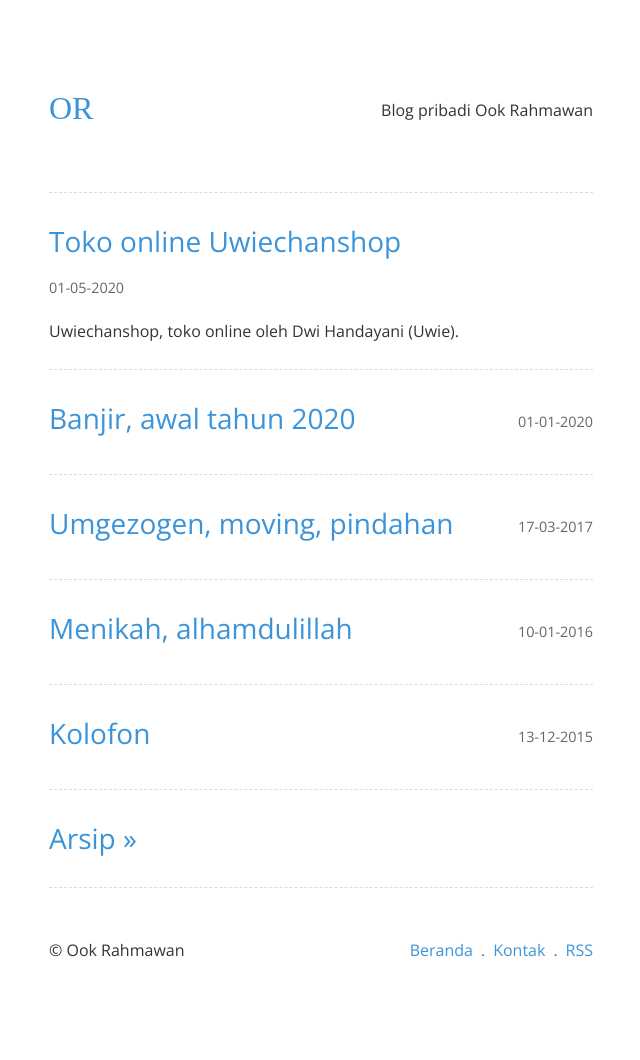
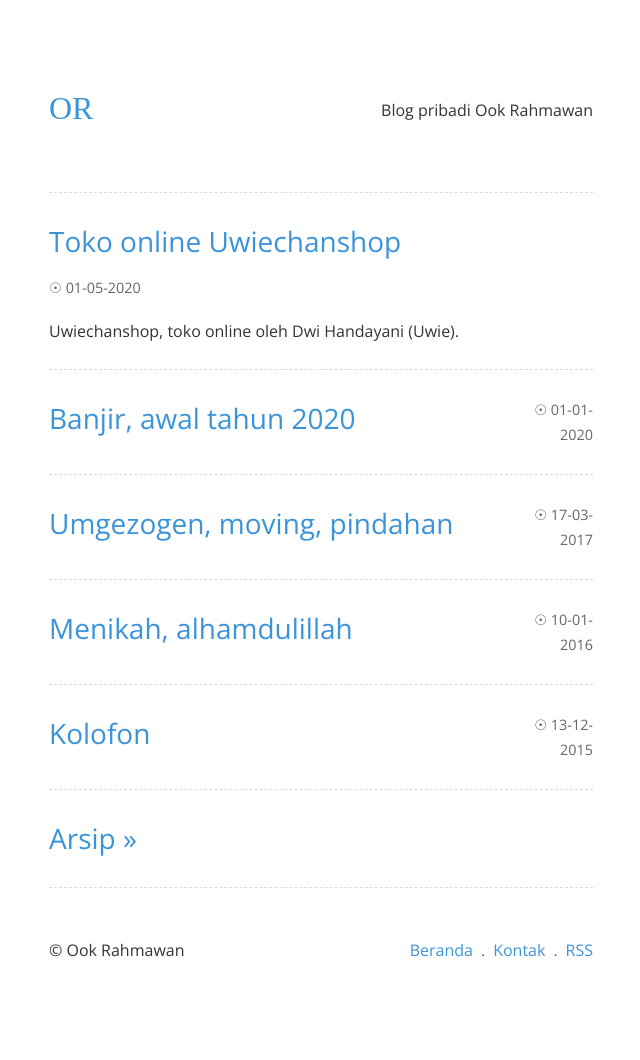
Before and after one commit to krhmwn/krhmwn.github.io, a Jekyll site: the page built from index.html, in a window 1280 px wide. Shown: the whole page, without its empty margins (319-959 px from the left). Built offline with Jekyll 4.4.1, drawn with Linux system fonts in a browser that asks for light colours; some web fonts are replaced.

Commit message:
Update V.1.0.10

```diff
--- a/_includes/titledate.html
+++ b/_includes/titledate.html
@@ -1 +1 @@
-<h2 class="posttitle"><a href="{{ post.url }}">{{ post.title }}</a></h2><time datetime="{{ post.date | date: '%Y-%m-%d' }}">{{ post.date | date: "%d-%m-%Y" }}</time>
+<h2 class="posttitle"><a href="{{ post.url }}">{{ post.title }}</a></h2><time datetime="{{ post.date | date: '%Y-%m-%d' }}">&#9737; {{ post.date | date: "%d-%m-%Y" }}</time>
```
